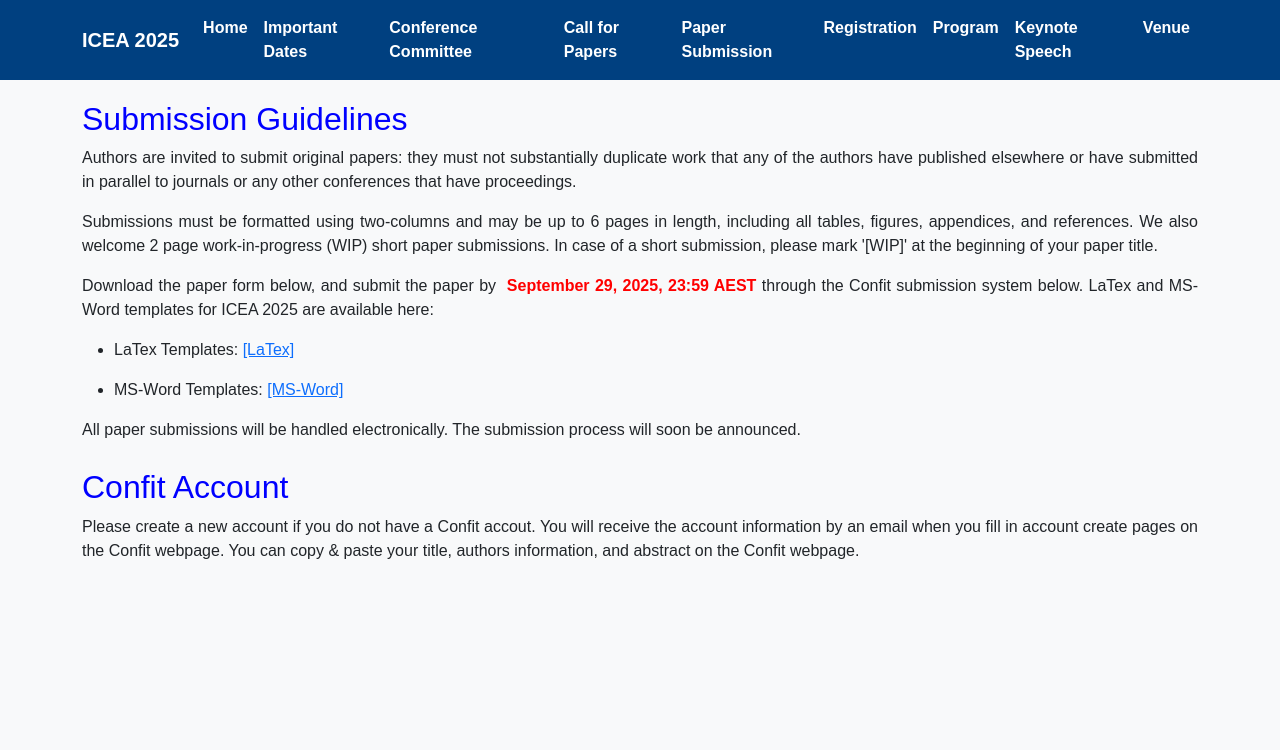
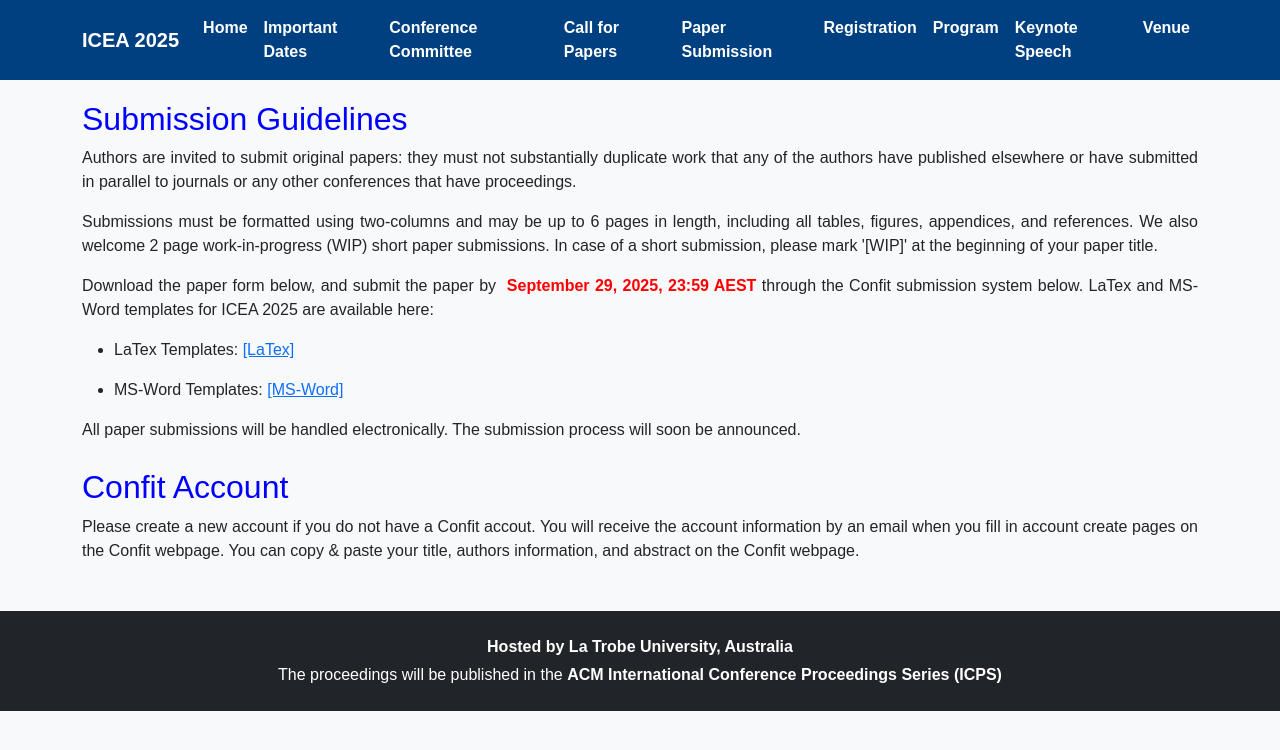
Before and after one commit to icea2025/latrobe, a Jekyll site: the page submission/index.html, which Jekyll copies as it is, in a window 1280 px wide. Shown: the top 750 px of the page. Built offline with Jekyll 4.4.1, drawn with Linux system fonts in a browser that asks for light colours.

Commit message:
Update index.html

```diff
--- a/submission/index.html
+++ b/submission/index.html
@@ -124,3 +124,10 @@
     </div>
   </div>
 </div>
+
+  <footer class="bg-dark text-white text-center py-4 mt-5">
+  <div class="container">
+    <p class="mb-1"><strong>Hosted by La Trobe University, Australia</strong></p>
+    <p class="mb-0">The proceedings will be published in the <strong>ACM International Conference Proceedings Series (ICPS)</strong></p>
+  </div>
+</footer>
```
